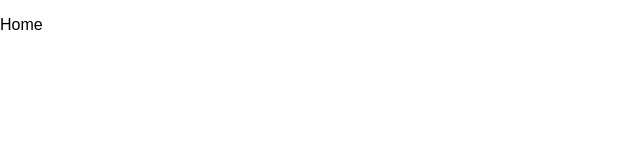
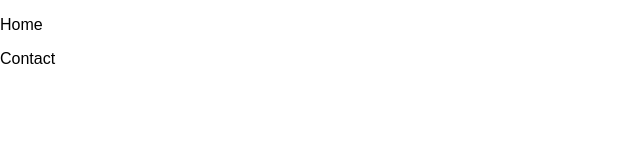
Before and after one commit to dralan92/react-router-tutorial, a React (Create React App) app: page /contact in a window 1280 px wide. Shown: the top 160 px of the page, without its empty margins (0-640 px from the left). Built offline with nearby package versions, Linux system fonts and the light colour scheme.

Commit message:
Added 2 more Routes

```diff
--- a/src/App.js
+++ b/src/App.js
@@ -2,13 +2,18 @@ import React, { Component } from 'react';
 import {BrowserRouter, Route} from 'react-router-dom';
 
 import Home from './components/Home';
-
+import About from './components/About';
+import Contact from './components/Contact';
 
 class App extends Component {
   render() {
     return (
       <BrowserRouter>
-        <Route path='/' component={Home} />
+        <div>
+          <Route path='/' component={Home} />
+          <Route path='/about' component={About} />
+          <Route path='/contact' component={Contact} />
+        </div>
       </BrowserRouter>
     );
   }
--- /dev/null
+++ b/src/components/About.js
@@ -0,0 +1,11 @@
+import React from 'react'
+
+ const About = () => {
+  return (
+    <div>
+      <p>About</p>
+    </div>
+  )
+}
+
+export default About;
--- /dev/null
+++ b/src/components/Contact.js
@@ -0,0 +1,11 @@
+import React from 'react'
+
+ const Contact = () => {
+  return (
+    <div>
+      <p>Contact</p>
+    </div>
+  )
+}
+
+export default Contact;
```
